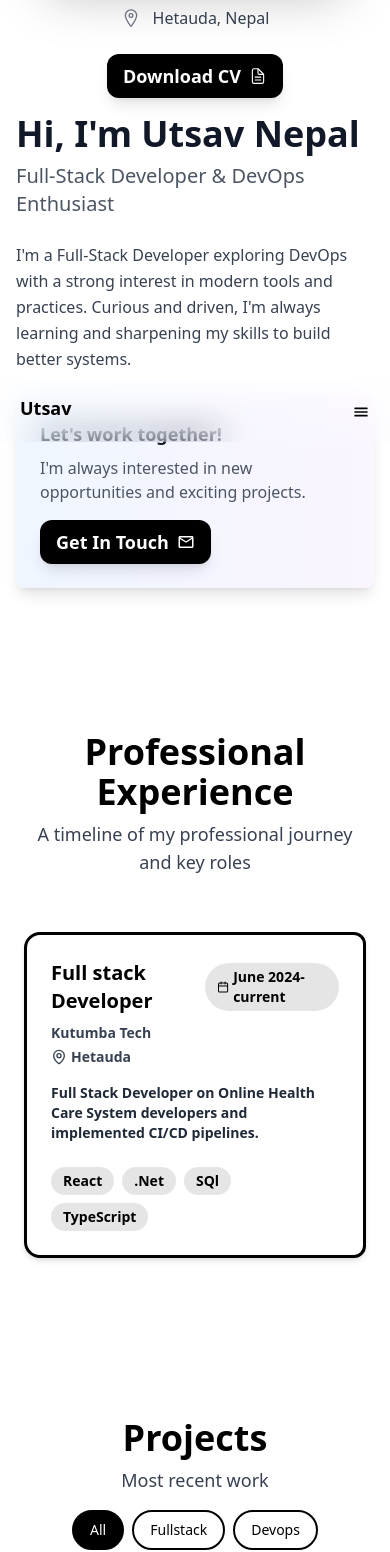
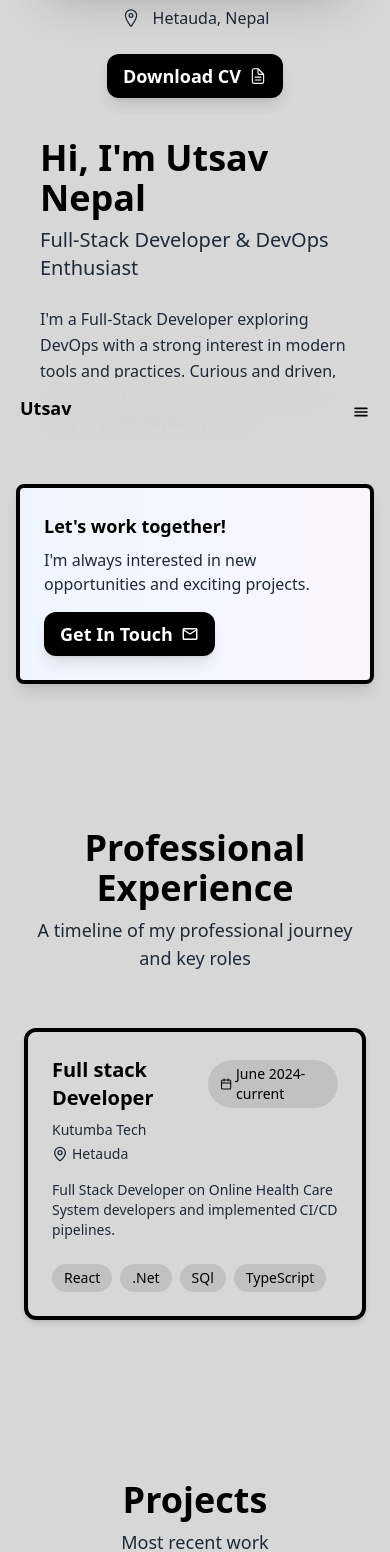
Before and after one commit to UtsavNepal/portfolio, a React (Vite) app: page / in a window 390 px wide. Shown: the part 402-1954 px from the top of the page. Built offline with nearby package versions, Linux system fonts and the light colour scheme.

Commit message:
first commit

```diff
--- a/src/App.jsx
+++ b/src/App.jsx
@@ -1,4 +1,3 @@
-// App.js
 import React from 'react';
 import { BrowserRouter as Router, Route, Routes } from "react-router-dom";
 import Home from './components/Home';
@@ -7,16 +6,16 @@ import P from './components/P';
 
 const App = () => {
   return (
+    <div className="bg-[#D7D7D7] min-h-screen">
       <Router>
-      { /*sdcldslcnsdkjn*/ }
         <Routes>
           <Route path="/" element={<Home />} />
           <Route path="/P" element={<P/>} />
-
-        <Route path="/about" element={<About />} /> {/* Ensure lowercase 'about' */}
+          <Route path="/about" element={<About />} />
           <Route path="*" element={<div>404 Not Found</div>} />
         </Routes>
       </Router>
+    </div>
   );
 }
 
--- a/src/components/About/About.jsx
+++ b/src/components/About/About.jsx
@@ -1,5 +1,5 @@
 import React from "react";
-import who from './Who.jpg';
+import who from './Who.png';
 import CV from './CV.pdf';
 import { IoDocumentTextOutline } from "react-icons/io5";
 import { MdWorkOutline, MdOutlineMailOutline } from "react-icons/md";
@@ -11,26 +11,26 @@ const AboutMe = () => {
   };
 
   return (
-    <section className="py-16 px-4 max-w-5xl mx-auto md:h-screen flex items-center" id="about">
+    <section className="py-16 px-4 max-w-5xl mx-auto md:h-screen flex items-center bg-[#D7D7D7]" id="about">
       <div className="grid lg:grid-cols-2 gap-4 md:gap-8 items-center w-full">
         {/* Left Column - Image and Download */}
         <div className="space-y-6 flex flex-col items-center lg:items-start">
           <div className="relative">
-            <div className="w-80 h-80 rounded-2xl overflow-hidden bg-gradient-to-br from-blue-100 to-purple-100 shadow-2xl border-2 border-black">
+            <div className="w-80 h-80 rounded-2xl overflow-hidden bg-gradient-to-br from-blue-100 to-purple-100 shadow-2xl border-4 border-black hover:shadow-black hover:shadow-xl transition-all">
               <img src={who} alt="Profile" className="w-full h-full object-cover" />
             </div>
             <div className="absolute -bottom-4 -right-4 bg-green-500 w-8 h-8 rounded-full border-4 border-white"></div>
           </div>
 
           <div className="flex items-center gap-3">
-            <IoLocationOutline className="w-5 h-5 text-gray-500" />
-            <span className="text-gray-700">Hetauda, Nepal</span>
+            <IoLocationOutline className="w-5 h-5 text-gray-800" />
+            <span className="text-gray-800">Hetauda, Nepal</span>
           </div>
 
           <div>
             <button
               onClick={() => window.open(CV, "_blank")}
-              className="flex items-center bg-black text-white px-4 py-2 rounded-xl font-semibold text-lg shadow-lg hover:bg-gray-900"
+              className="flex items-center bg-black text-white px-4 py-2 rounded-xl font-semibold text-lg shadow-lg hover:bg-gray-900 transition-all"
             >
               Download CV <IoDocumentTextOutline className="ml-2" />
             </button>
@@ -39,21 +39,20 @@ const AboutMe = () => {
 
         {/* Right Column - About Content */}
         <div className="space-y-6 md:space-y-9 flex flex-col justify-center">
-          <div>
-            <h1 className="text-4xl font-bold text-gray-900 mb-2">Hi, I'm Utsav Nepal</h1>
-            <h2 className="text-xl text-gray-600 mb-6">Full-Stack Developer & DevOps Enthusiast</h2>
-            <p className="text-gray-700 leading-relaxed">
-              I'm a Full-Stack Developer exploring DevOps with a strong interest in modern tools and practices.
-              Curious and driven, I'm always learning and sharpening my skills to build better systems.
+          <div className="bg-[#D7D7D7] rounded-lg p-6">
+            <h1 className="text-4xl font-bold text-black mb-2">Hi, I'm Utsav Nepal</h1>
+            <h2 className="text-xl text-gray-800 mb-6">Full-Stack Developer & DevOps Enthusiast</h2>
+            <p className="text-gray-800 leading-relaxed">
+              I'm a Full-Stack Developer exploring DevOps with a strong interest in modern tools and practices. Curious and driven, I'm always learning and sharpening my skills to build better systems.
             </p>
           </div>
 
-          <div className="bg-gradient-to-r from-blue-50 to-purple-50 p-6 rounded-lg shadow-lg">
-            <h3 className="text-lg font-semibold text-gray-900 mb-2">Let's work together!</h3>
-            <p className="text-gray-600 mb-4">I'm always interested in new opportunities and exciting projects.</p>
+          <div className="bg-gradient-to-r from-blue-50 to-purple-50 p-6 rounded-lg shadow-lg border-4 border-black hover:shadow-black hover:shadow-xl transition-all">
+            <h3 className="text-lg font-semibold text-black mb-2">Let's work together!</h3>
+            <p className="text-gray-800 mb-4">I'm always interested in new opportunities and exciting projects.</p>
             <button
               onClick={handleGetInTouch}
-              className="flex items-center bg-black text-white px-4 py-2 rounded-xl font-semibold text-lg shadow-lg hover:bg-gray-900"
+              className="flex items-center bg-black text-white px-4 py-2 rounded-xl font-semibold text-lg shadow-lg hover:bg-gray-900 transition-all"
             >
               Get In Touch <MdOutlineMailOutline className="ml-2" />
             </button>
@@ -63,4 +62,5 @@ const AboutMe = () => {
     </section>
   );
 };
+
 export default AboutMe;
--- a/src/components/Experience/Experience.jsx
+++ b/src/components/Experience/Experience.jsx
@@ -17,7 +17,7 @@ const experienceVariants = {
 
 const ExperienceItem = ({ role, company, location, date, description, techStack, index }) => (
   <motion.div
-    className="bg-white text-black p-6 rounded-xl shadow-md border-[3px] border-black p-2 border-solid font-bold text-xl rounded-l-2xl hover:shadow-black hover:shadow-2xl"
+    className="bg-[#D7D7D7] text-black p-6 rounded-xl shadow-md border-4 border-black hover:shadow-black hover:shadow-xl transition-all"
     custom={index}
     initial="hidden"
     whileInView="visible"
@@ -30,8 +30,8 @@ const ExperienceItem = ({ role, company, location, date, description, techStack,
         <Calendar className="h-4 w-4 mr-1" /> {date}
       </span>
     </div>
-    <p className="text-sm text-gray-700 mb-1">{company}</p>
-    <div className="flex items-center text-sm text-gray-700 mb-4">
+    <p className="text-sm text-gray-800 mb-1">{company}</p>
+    <div className="flex items-center text-sm text-gray-800 mb-4">
       <MapPin className="h-4 w-4 mr-1" /> {location}
     </div>
     <p className="text-sm text-gray-800 mb-4">{description}</p>
@@ -52,23 +52,22 @@ const Experience = () => {
       company: 'Kutumba Tech',
       location: 'Hetauda',
       date: 'June 2024-current',
-      description:
-        'Full Stack Developer on Online Health Care System developers and implemented CI/CD pipelines.',
-       techStack: ['React', '.Net', 'SQl', 'TypeScript'],
+      description: 'Full Stack Developer on Online Health Care System developers and implemented CI/CD pipelines.',
+      techStack: ['React', '.Net', 'SQl', 'TypeScript'],
     }
   ];
 
   return (
-    <div id="experiences" className="bg-white text-black py-20 px-6 md:px-16"   >
+    <div id="experiences" className="bg-[#D7D7D7] text-black py-20 px-6 md:px-16">
       <motion.div
         initial={{ opacity: 0, y: -40 }}
         whileInView={{ opacity: 1, y: 0 }}
-        viewport={{  }}
+        viewport={{}}
         transition={{ duration: 0.8 }}
         className="text-center mb-14"
       >
         <h2 className="text-4xl md:text-5xl font-bold">Professional Experience</h2>
-        <p className="text-gray-700 mt-2 text-lg">A timeline of my professional journey and key roles</p>
+        <p className="text-gray-800 mt-2 text-lg">A timeline of my professional journey and key roles</p>
       </motion.div>
       <div className="max-w-4xl mx-auto grid gap-10">
         {experiences.map((exp, index) => (
--- a/src/components/Header/Header.jsx
+++ b/src/components/Header/Header.jsx
@@ -1,6 +1,7 @@
 import React, { useState, useEffect } from 'react';
 import { IoMenu } from "react-icons/io5";
- import { Link } from "react-scroll";
+import { Link } from "react-scroll";
+
 const Header = () => {
     const [expand, setExpand] = useState(false);
 
@@ -16,7 +17,6 @@ const Header = () => {
         };
 
         window.addEventListener('resize', handleResize);
-
         handleResize();
 
         return () => {
@@ -25,14 +25,16 @@ const Header = () => {
     }, []);
 
     return (
-        <div className={`${expand ? "h-48 border-t-2 border-black" : ""} fixed bottom-0 sm:top-0 sm:flex sm:justify-between z-50  w-full h-16 bg-white backdrop-filter backdrop-blur-lg bg-opacity-10 `}>
+        <div className={`${expand ? "h-48 border-t-4 border-black" : ""} fixed bottom-0 sm:top-0 sm:flex sm:justify-between z-50 w-full h-16 bg-[#D7D7D7] backdrop-filter backdrop-blur-lg bg-opacity-90`}>
             <div className='flex justify-between capitalize text-lg font-semibold py-4 sm:px-10 md:px-16 px-5'>
-                <span className={`${expand ? "hidden" : ""} hover:cursor-pointer`}>Utsav</span>
-                <button className={`${expand ? "fixed bottom-2 right-2 p-[12px]" : ""} sm:hidden items-center justify-center pt-2`} onClick={toggleExpand}><IoMenu /></button>
+                <span className={`${expand ? "hidden" : ""} hover:cursor-pointer text-black`}>Utsav</span>
+                <button className={`${expand ? "fixed bottom-2 right-2 p-[12px]" : ""} sm:hidden items-center justify-center pt-2 text-black`} onClick={toggleExpand}><IoMenu /></button>
             </div>
-            <div className={`sm:flex md:gap-6 sm:gap-4 py-4  text-center md:pr-56 sm:px-16 ${expand ? "grid grid-cols-2 " : "hidden"}`}>
+            <div className={`sm:flex md:gap-6 sm:gap-4 py-4 text-center md:pr-56 sm:px-16 ${expand ? "grid grid-cols-2" : "hidden"}`}>
                 {["Home", "about", "Skill","Experiences", "Projects", "Contact"].map((item, index) => (
-                    <div className={`${expand ? "pb-2" : ""} capitalize text-lg font-semibold hover:cursor-pointer`} key={index}><Link spy={true} smooth={true} offset={0} duration={500}  to={`${item.toLowerCase()}`}>{item}</Link></div>
+                    <div className={`${expand ? "pb-2" : ""} capitalize text-lg font-semibold hover:cursor-pointer text-black hover:text-gray-700`} key={index}>
+                        <Link spy={true} smooth={true} offset={0} duration={500} to={`${item.toLowerCase()}`}>{item}</Link>
+                    </div>
                 ))}
             </div>
         </div>
--- a/src/components/Portfolio/Portfolio.jsx
+++ b/src/components/Portfolio/Portfolio.jsx
@@ -28,7 +28,7 @@ const Portfolio = () => {
   const filteredData = filter === 'All' ? data : data.filter(item => item.cat === filter);
 
   return (
-    <div id="projects" className="bg-white text-black py-20 px-6 md:px-16">
+    <div id="projects" className="bg-[#D7D7D7] text-black py-20 px-6 md:px-16">
       <motion.div
         initial={{ opacity: 0, y: -40 }}
         whileInView={{ opacity: 1, y: 0 }}
@@ -37,7 +37,7 @@ const Portfolio = () => {
         className="text-center mb-4"
       >
         <h2 className="text-4xl md:text-5xl font-bold">Projects</h2>
-        <p className="text-gray-700 mt-2 text-lg">Most recent work</p>
+        <p className="text-gray-800 mt-2 text-lg">Most recent work</p>
       </motion.div>
 
       <div className="flex flex-wrap justify-center gap-2 mb-10">
@@ -45,8 +45,8 @@ const Portfolio = () => {
           <button
             key={cat}
             onClick={() => setFilter(cat)}
-            className={`border-2 border-black px-4 py-2 text-sm sm:text-base font-medium rounded-full transition ${
-              filter === cat ? 'bg-black text-white' : 'bg-white text-black hover:bg-gray-100'
+            className={`border-4 border-black px-4 py-2 text-sm sm:text-base font-medium rounded-full transition ${
+              filter === cat ? 'bg-black text-white' : 'bg-[#D7D7D7] text-black hover:bg-gray-300'
             }`}
           >
             {cat}
@@ -66,7 +66,7 @@ const Portfolio = () => {
             viewport={{ once: true }}
             variants={projectVariants}
           >
-            <div className="border-2 border-black hover:shadow-purple-700 hover:shadow-2xl rounded-xl overflow-hidden  hover:scale-[1.02] transition-transform bg-white">
+            <div className="border-4 border-black hover:shadow-black hover:shadow-xl rounded-xl overflow-hidden hover:scale-[1.02] transition-transform bg-[#D7D7D7]">
               <div className="h-[160px] sm:h-[180px]">
                 <img
                   src={item.src}
@@ -76,7 +76,7 @@ const Portfolio = () => {
               </div>
               <div className="p-4">
                 <h3 className="font-semibold text-lg mb-2">{item.title}</h3>
-                <div className="flex items-center text-sm text-gray-700">
+                <div className="flex items-center text-sm text-gray-800">
                   <span>Demo</span>
                   <FaArrowUpRightFromSquare className="ml-2" />
                 </div>
--- a/src/components/Skill/Skill.jsx
+++ b/src/components/Skill/Skill.jsx
@@ -6,8 +6,8 @@ const Skill = () => {
     "skills":
     [
       {
-        "Backend":".Net, Node, Django,Next js",
-        "Frontend":"React, Tailwind, TS, HTML, CSS,Js",
+        "Backend":".Net,Django,Next js",
+        "Frontend":"React, Tailwind, TS, Js, HTML, CSS, Bootstrap",
         "deploy":"Git, Jenkins, Docker"
       }
     ],
--- a/tailwind.config.js
+++ b/tailwind.config.js
@@ -6,6 +6,9 @@ export default {
   ],
   theme: {
     extend: {
+      colors: {
+        'custom-gray': '#D7D7D7',
+      }
        },
 
   },
```
Also changed, not shown: src/components/Footer/Footer.jsx (+15 -21 lines), src/components/Marquee/Marquee.jsx (+10 -15 lines), src/components/About/Who.png (added). Lines whose indentation alone changed are shown as unchanged.
